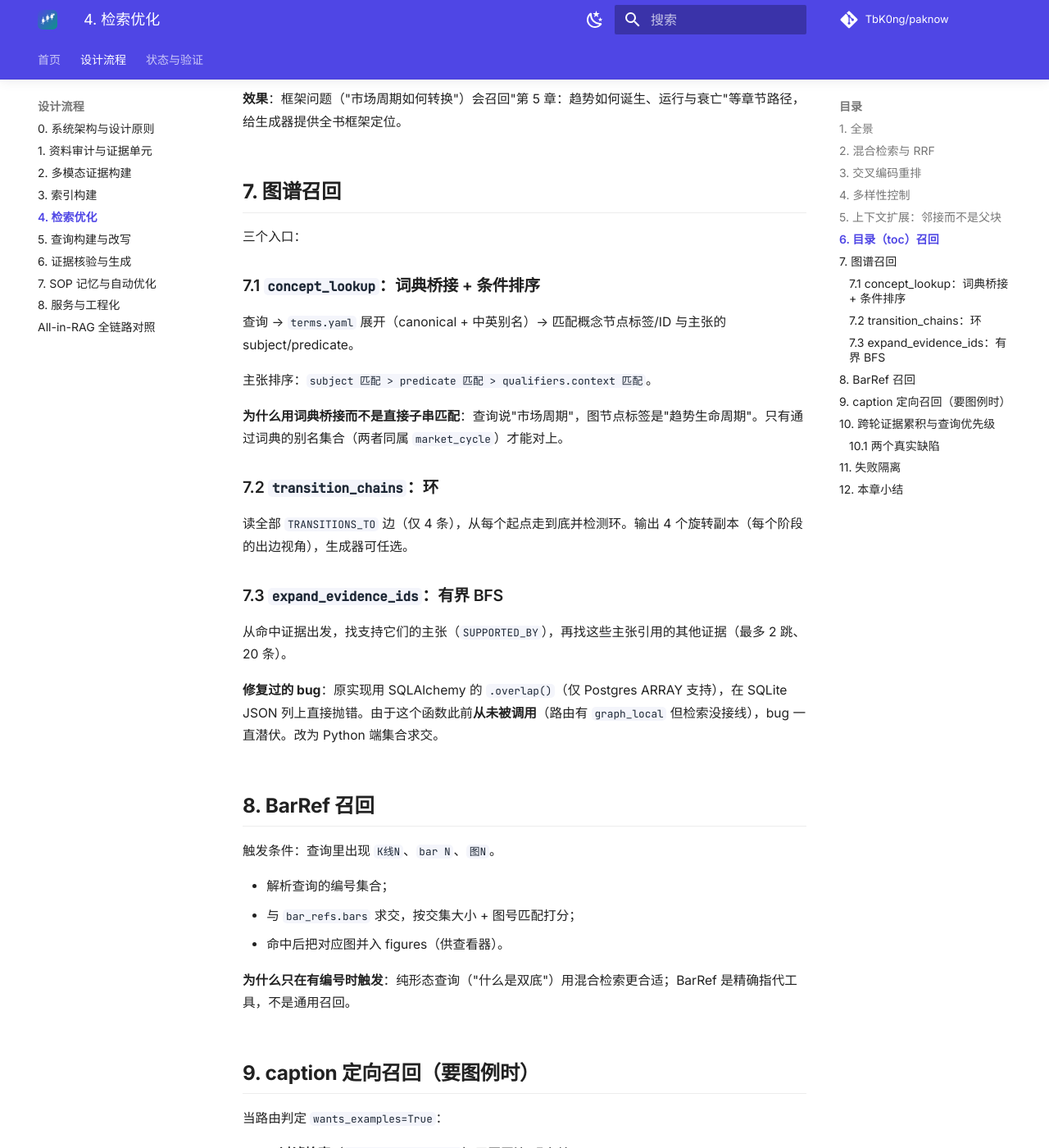
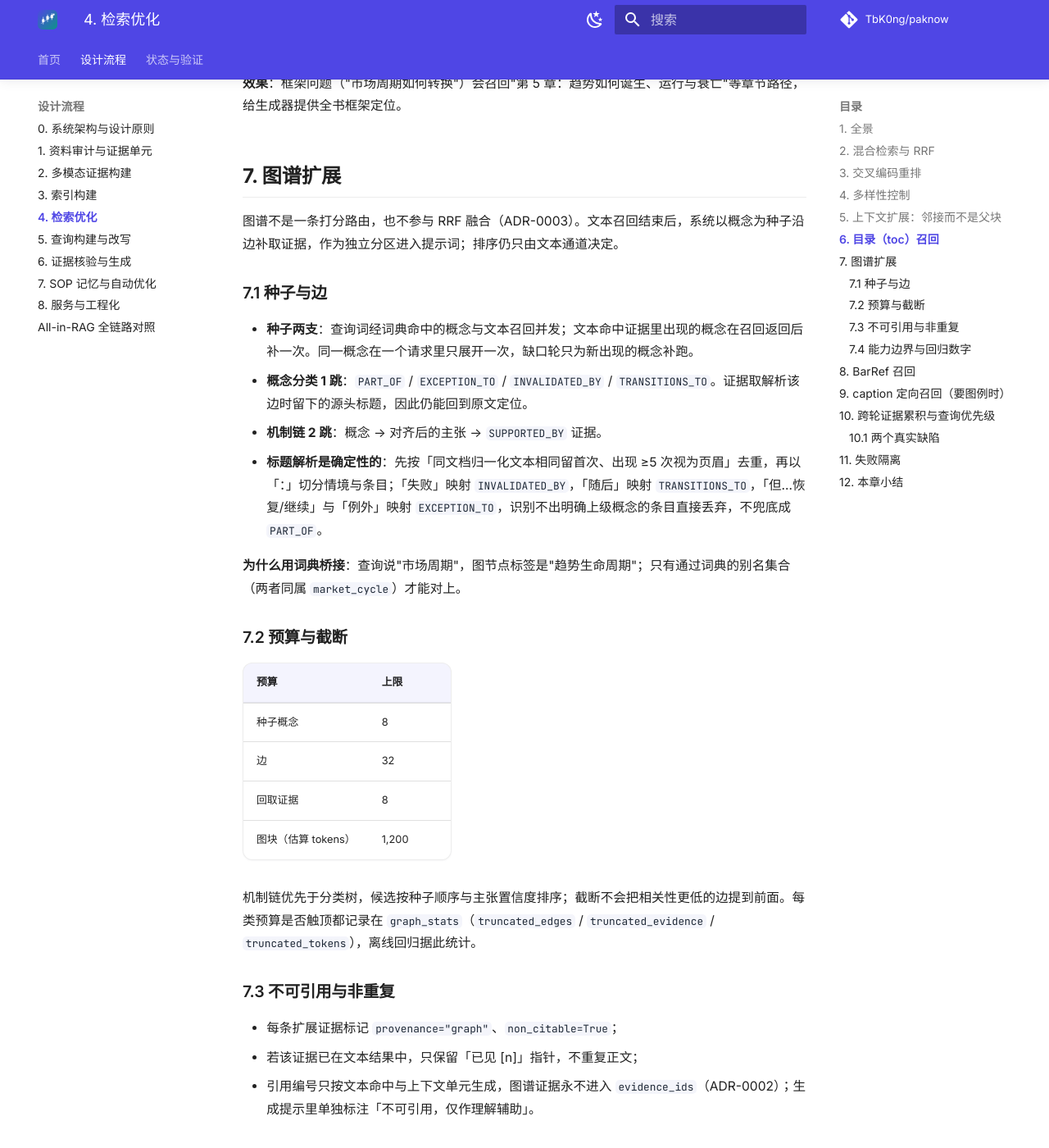
Before and after one commit to TbK0ng/paknow, an MkDocs documentation site: the page built from book/chapter4-retrieval.md, in a window 1280 px wide and 1400 px high, scrolled down 2505 px. Shown: the whole window at 82% size. Built offline with MkDocs 1.6.1 and Material for MkDocs 9.7.7, drawn with Linux system fonts in a browser that asks for light colours; comment, search, counter and statistics services are not loaded; some of the changed text lies outside the part shown.

Commit message:
docs(book): align graph docs with shipped expansion layer
- chapter 4: replace the retired concept_lookup/transition_chains/
  expand_evidence_ids description with seeds, 1/2-hop edges, budgets,
  non-citable partition, capability boundary and the regression numbers
- chapter 5: drop graph_local from the route vocabulary (routes are only
  independently scored channels)
- chapter 12: update graph/KG rows, non-citable graph block, gold set,
  regression status, and the graph retrospective
- chapter 10: remove graph_local from the sample routes array

```diff
--- a/book/chapter12-allinrag-comparison.md
+++ b/book/chapter12-allinrag-comparison.md
@@ -37,7 +37,7 @@
 | 查询构建 | 多查询、Step-Back、HyDE、LLM/向量路由、Text2SQL/Cypher | 改写已采用；结构化查询未用 | 单次 QueryPlan 替代多步 Agent；metadata 未接线 |
 | 生成 | OutputParser/Pydantic、Function Calling、GRNF、引用 | 结构化输出与引用更强；工具调用缺口 | `chat_json` + Pydantic + `[n]` 后端绑定 |
 | 评估 | RAG Triad、Precision/Recall/MRR/MAP、Ragas、Phoenix | **最大缺口** | 只有程序化 trace 信号，没有质量评测 |
-| 图谱 | KG 构建、Neo4j/Cypher、GraphRAG/LightRAG/FRAG/GraphIRAG | 局部图检索已采用 | 条件化主张 + 有界 BFS；无社区摘要/全局 GraphRAG |
+| 图谱 | KG 构建、Neo4j/Cypher、GraphRAG/LightRAG/FRAG/GraphIRAG | 局部图检索已采用 | 条件化主张 + 有界沿边扩展；无社区摘要/全局 GraphRAG |
 | Agentic | Plan→Retrieve→Critique→Refine、工具生态、多 Agent | 受控采用 | 有核验-补检索；无自主工具选择/多 Agent |
 | 记忆/工程 | 教程仅 trace；PAknow 额外做 SOP | 超出教程 | SOP 生命周期 + git；active 被评测缺口卡住 |
 
@@ -239,8 +239,8 @@ Docker，且 Qdrant 的命名向量刚好满足“同点 dense+sparse + RRF”
 | LlamaIndex Evaluation | 未使用 | 不适用 | 没有用 LlamaIndex |
 | Ragas（Faithfulness / AnswerRelevancy / ContextPrecision / ContextRecall） | 未使用 | **未实现** | 评测暂缓；这是最直接的补齐路径 |
 | Phoenix / OpenTelemetry 追踪 | 未使用；`RunTrace` 记录请求/路由/证据/失败/耗时/版本快照 | 部分替代 | 有可观测性，但没有可视化/漂移分析 |
-| 金标准数据集 | 未冻结 | **未实现** | 计划 600 条，实际未开始 |
-| 回归门槛 / 消融 B0–B7 | 未做 | **未实现** | 无法证明重排/图谱/toc/邻接的增量 |
+| 金标准数据集 | 20 条（百科 10、机制 10），每题 6 条冻结扩展查询；`scripts/eval_gold.py` | 已采用（小规模） | 只覆盖图谱扩展，不覆盖生成质量 |
+| 回归门槛 / 消融 B0–B7 | 图谱扩展的基线与回归对比 | 部分采用 | 只做了图谱一项；重排/toc/邻接仍无消融 |
 | 程序化 trace 信号 | `retrieval_error/no_evidence/low_evidence/no_answer` 按意图分组 | 已采用（局部） | 只服务 SOP 蒸馏，不是质量评测 |
 | SOP 对照回放 | 未实现；`record_replay` 有接口，无数据 | **接线缺口** | `active` 晋升因此关闭 |
 
@@ -258,20 +258,26 @@ Docker，且 Qdrant 的命名向量刚好满足“同点 dense+sparse + RRF”
 | 质量控制 / 人工抽检 / 冲突消解 | `extraction_status=pending`；未做人工审核 | **未实现** | 候选主张可用但未审 |
 | Neo4j / 属性图 | 未使用；SQLite 表 + Python 有界 BFS | 权衡替代 | 当前 3,621 节点/3,425 边，专用图库运维收益低 |
 | Cypher / Text2Cypher | 未使用 | 不适用/权衡替代 | 查询是固定模式，不需要生成 Cypher |
-| 多跳 / 子图 / 路径检索 | `expand_evidence_ids` 最多 2 跳/20 条；`transition_chains` 环 | 部分采用 | 有界，避免“趋势/市场”高出度节点爆炸 |
+| 多跳 / 子图 / 路径检索 | 概念分类 1 跳、机制链 2 跳，回取证据 ≤8 | 部分采用 | 有界，避免“趋势/市场”高出度节点爆炸 |
 | GraphRAG（Microsoft）社区检测/Leiden/全局摘要 | 未实现 | **未实现** | 全局综述目前靠 toc + synthesis prompt |
-| LightRAG 双层检索 | `concept_lookup` + claim/evidence 检索是轻量双层 | 部分采用 | 没有 LightRAG 的完整图索引 |
+| LightRAG 双层检索 | 词典种子 + 主张/证据扩展是轻量双层 | 部分采用 | 没有 LightRAG 的完整图索引 |
 | FRAG 查询分流 | QueryPlan 路由 | 部分采用 | 固定路由，不是自适应复杂度分类 |
 | GraphIRAG 迭代检索 | 充分性检查 + 补检索 | 部分采用 | 有迭代，但不以“信息增益”为停止准则 |
-| 图检索指标（Context Precision/Recall/Citation） | 未计算 | **未实现** | 同评估缺口 |
+| 图检索指标（Context Precision/Recall/Citation） | 金标准 top-20 并集命中 + 「图独有」口径 | 部分采用 | 只有召回类指标；无 precision 与 citation 指标 |
 | 条件化主张 | `ClaimRow.qualifiers`（context/modality/polarity） | 超出教程 | 交易知识高度条件化；去掉条件会产出危险结论 |
-| 图-文回填 | `graph_evidence` 并入生成证据 | 已采用 | 图谱结果必须回到原文 |
+| 图-文回填 | 图谱证据进入独立的「图谱扩展」提示区块 | 已采用 | 图谱结果必须回到原文；该区块不可引用，不进入 `evidence_ids` |
 | 图检索 bug | `.overlap()` 在 SQLite JSON 上抛错，且此前从未被调用 | 已修复 | 典型的“代码存在但主链路没接线” |
 
 **复盘**：PAknow 的图谱不是教程第 7/9 章的缩小版，而是**为条件化交易知识定制**的：
-主张带 `context/modality/polarity`，检索按“主题 > 谓词 > 条件”排序，生命周期环单独建。
+主张带 `context/modality/polarity`；图谱不作为独立打分路由，而是在文本召回后沿概念分类
+（1 跳）与「概念 → 主张 → `SUPPORTED_BY` 证据」（2 跳）做有界扩展，预算为概念 ≤8、
+边 ≤32、回取证据 ≤8、图块 ≤1,200 tokens。扩展结果标记 `provenance=graph`、
+`non_citable=True`，只作理解辅助，引用仍只指向原文证据（ADR-0002/0003）。
+
 代价是规模小、没有社区摘要、没有 Neo4j。全局综述目前靠目录 + `synthesis` 提示词，
-不是 GraphRAG 的全局摘要；这是明确的未实现项。
+不是 GraphRAG 的全局摘要；这是明确的未实现项。金标准回归只支持一个窄结论：图谱能在
+5 道题上召回 6 条文本 top-20 并集外的期望证据；但新链路文本侧宽度差吃掉同样多的基线证据，
+净召回增量为 0（见第 4 章 §7.4）。这不是把扩展判死，而是说明文本宽度与图谱扩展必须一起评估。
 
 ## 12. Agentic RAG
 
@@ -284,7 +290,7 @@ Docker，且 Qdrant 的命名向量刚好满足“同点 dense+sparse + RRF”
 | 诊断式改写 | `next_query` 来自缺失证据，不是盲改写 | 已采用 | 与教程一致 |
 | 充分性评估 | LLM 结构化 `Sufficiency`；失败 fail-open | 已采用 | 没有核验器就退化为固定轮数 |
 | 工具生态 | hybrid/toc/graph/barref/caption；无 web/SQL/numeric | 部分采用 | 与当前数据源一致 |
-| Agent + KG 协同 | `graph_local` 路由 + `graph_evidence` | 部分采用 | 有图检索，但没有动态工具编排 |
+| Agent + KG 协同 | 图谱扩展（召回后沿概念/主张边补证据）+ `graph_evidence` | 部分采用 | 图不是独立路由、不参与打分；没有动态工具编排 |
 | 轨迹记录 | `RunTrace`（请求/路由/证据/失败/耗时/版本） | 已采用且更强 | 可审计，不只是日志 |
 | 检索历史记忆 | 单次运行 `acc`；跨运行只在 trace | 部分采用 | 没有长期“哪条路线成功”的记忆 |
 
--- a/book/chapter4-retrieval.md
+++ b/book/chapter4-retrieval.md
@@ -11,13 +11,14 @@ flowchart LR
     R --> D[多样性<br/>近重复+每书配额]
     D --> A[邻接上下文<br/>最多 4 条]
     D --> C[上下文单元<br/>父块/邻接]
-    Q --> G[图谱召回<br/>概念/主张/环]
+    Q --> G[图谱扩展<br/>非打分·不可引用]
+    D -.命中概念.-> G
     Q --> T[toc 召回<br/>章节框架]
     Q --> B[BarRef 召回<br/>K线编号]
     Q --> K[caption 定向召回<br/>要图例时]
     A --> S[证据集 14 + 上下文]
     C --> S
-    G --> S
+    G --> P[生成提示·图谱辅助块]
     T --> S
     B --> S
     K --> S
@@ -74,27 +75,47 @@ flowchart LR
 
 **效果**：框架问题（"市场周期如何转换"）会召回"第 5 章：趋势如何诞生、运行与衰亡"等章节路径，给生成器提供全书框架定位。
 
-## 7. 图谱召回
+## 7. 图谱扩展
 
-三个入口：
+图谱不是一条打分路由，也不参与 RRF 融合（ADR-0003）。文本召回结束后，系统以概念为种子沿边补取证据，作为独立分区进入提示词；排序仍只由文本通道决定。
 
-### 7.1 `concept_lookup`：词典桥接 + 条件排序
+### 7.1 种子与边
 
-查询 → `terms.yaml` 展开（canonical + 中英别名）→ 匹配概念节点标签/ID 与主张的 subject/predicate。
+- **种子两支**：查询词经词典命中的概念与文本召回并发；文本命中证据里出现的概念在召回返回后补一次。同一概念在一个请求里只展开一次，缺口轮只为新出现的概念补跑。
+- **概念分类 1 跳**：`PART_OF` / `EXCEPTION_TO` / `INVALIDATED_BY` / `TRANSITIONS_TO`。证据取解析该边时留下的源头标题，因此仍能回到原文定位。
+- **机制链 2 跳**：概念 → 对齐后的主张 → `SUPPORTED_BY` 证据。
+- **标题解析是确定性的**：先按「同文档归一化文本相同留首次、出现 ≥5 次视为页眉」去重，再以「：」切分情境与条目；「失败」映射 `INVALIDATED_BY`，「随后」映射 `TRANSITIONS_TO`，「但…恢复/继续」与「例外」映射 `EXCEPTION_TO`，识别不出明确上级概念的条目直接丢弃，不兜底成 `PART_OF`。
 
-主张排序：`subject 匹配 > predicate 匹配 > qualifiers.context 匹配`。
+**为什么用词典桥接**：查询说"市场周期"，图节点标签是"趋势生命周期"；只有通过词典的别名集合（两者同属 `market_cycle`）才能对上。
 
-**为什么用词典桥接而不是直接子串匹配**：查询说"市场周期"，图节点标签是"趋势生命周期"。只有通过词典的别名集合（两者同属 `market_cycle`）才能对上。
+### 7.2 预算与截断
 
-### 7.2 `transition_chains`：环
+| 预算 | 上限 |
+|---|---|
+| 种子概念 | 8 |
+| 边 | 32 |
+| 回取证据 | 8 |
+| 图块（估算 tokens） | 1,200 |
 
-读全部 `TRANSITIONS_TO` 边（仅 4 条），从每个起点走到底并检测环。输出 4 个旋转副本（每个阶段的出边视角），生成器可任选。
+机制链优先于分类树，候选按种子顺序与主张置信度排序；截断不会把相关性更低的边提到前面。每类预算是否触顶都记录在 `graph_stats`（`truncated_edges` / `truncated_evidence` / `truncated_tokens`），离线回归据此统计。
 
-### 7.3 `expand_evidence_ids`：有界 BFS
+### 7.3 不可引用与非重复
 
-从命中证据出发，找支持它们的主张（`SUPPORTED_BY`），再找这些主张引用的其他证据（最多 2 跳、20 条）。
+- 每条扩展证据标记 `provenance="graph"`、`non_citable=True`；
+- 若该证据已在文本结果中，只保留「已见 [n]」指针，不重复正文；
+- 引用编号只按文本命中与上下文单元生成，图谱证据永不进入 `evidence_ids`（ADR-0002）；生成提示里单独标注「不可引用，仅作理解辅助」。
 
-**修复过的 bug**：原实现用 SQLAlchemy 的 `.overlap()`（仅 Postgres ARRAY 支持），在 SQLite JSON 列上直接抛错。由于这个函数此前**从未被调用**（路由有 `graph_local` 但检索没接线），bug 一直潜伏。改为 Python 端集合求交。
+### 7.4 能力边界与回归数字
+
+图谱扩展**不扩大事实来源**：每条主张都由原文证据 `SUPPORTED_BY` 支撑，扩展只是把同一批原文证据中文本通道没排到的那部分找出来。它真正擅长的是关系——一个形态属于哪个家族、在什么条件下失效、阶段之间如何转换——这些是文本通道表达不出的。代价是结构边规模小、命中与否高度依赖种子概念能否被词典识别，且结果不能作为出处。
+
+20 条金标准的离线回归（`scripts/eval_gold.py --mode graph`，6 条冻结查询不变）给出：
+
+- 基线（每查询 top-20 并集）命中 24/50 条期望证据，其中 10 道题至少有一条期望证据在并集外（「图独有」口径）。
+- 图谱扩展在 5 道题上召回到 6 条基线并集外的期望证据（5/10 道「图独有」题被覆盖），这是图谱可归因的增量。
+- 但新链路文本侧只保留重排后的 14 条，基线并集里 8 条期望证据因此掉出；图谱补回其中 2 条，净丢失 6 条，总命中仍为 24/50。
+- 因此：**「图谱扩展能召回文本 top-20 并集外的证据」得到支持；「图谱扩展带来净召回增益」被证伪（净增 0）**。原因是文本侧宽度差，不是图谱把证据挤掉；口径与基线均未调整。
+- 20 道题全部触到「回取证据 ≤8」的预算（`truncated_evidence`），边与 token 预算未触顶。
 
 ## 8. BarRef 召回
 
```
Also changed, not shown: book/chapter10-examples.md (+1 -1 lines), book/chapter5-query.md (+1 -1 lines).
